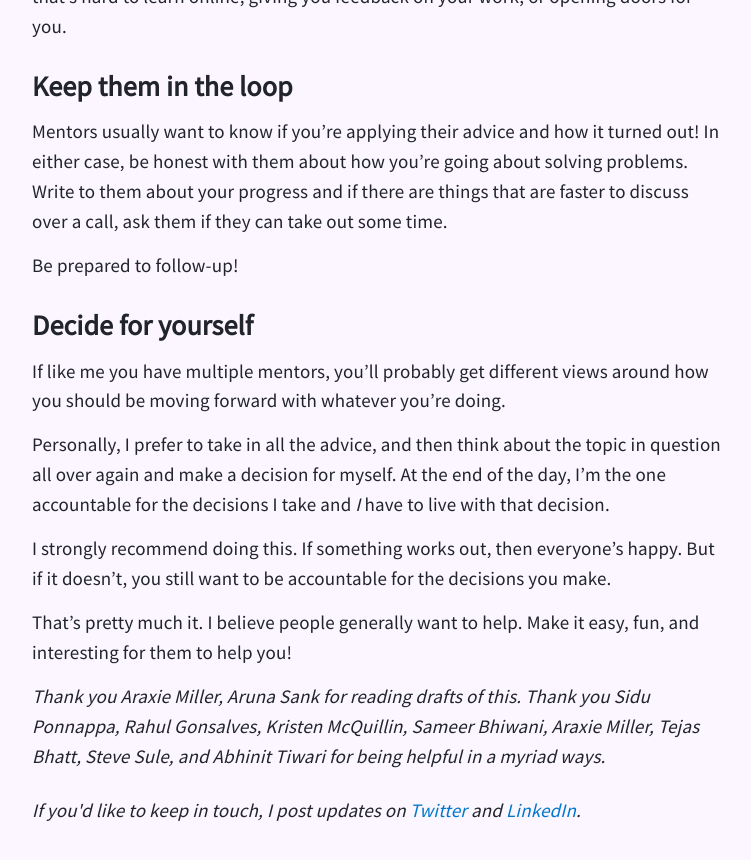
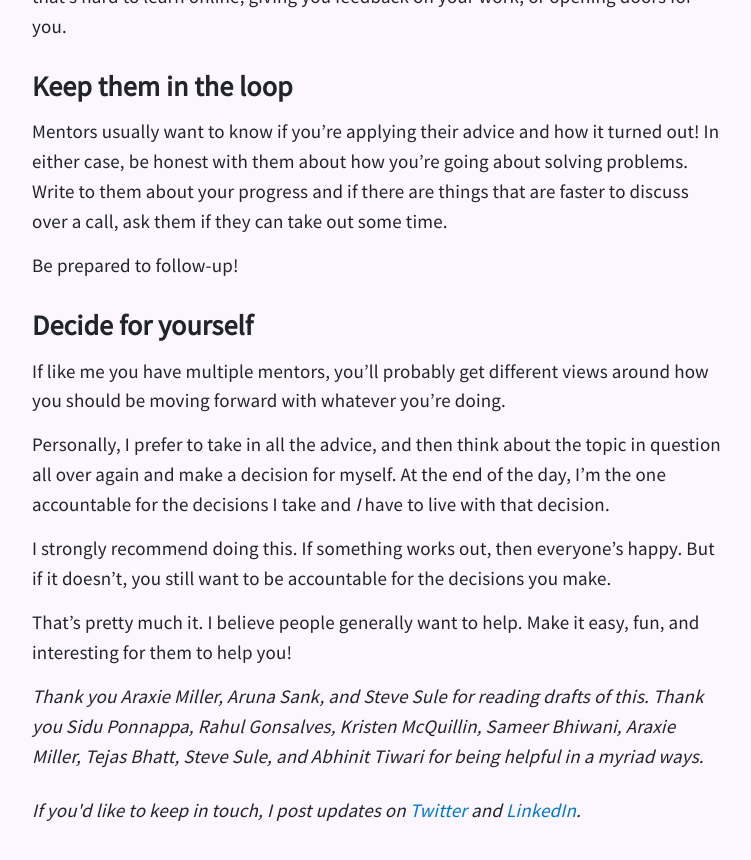
Before and after one commit to shreyas-satish/shreyas-satish.github.com, a Jekyll site: the page built from _posts/2020-12-11-how-to-find-a-mentor.md, in a window 1280 px wide and 900 px high, scrolled down 3121 px. Shown: the top 860 px of the window, without its empty margins (263-1014 px from the left). Built offline with Jekyll 4.4.1, drawn with Linux system fonts in a browser that asks for light colours; some of the changed text lies outside the part shown.

Commit message:
updated content

```diff
--- a/_posts/2020-12-11-how-to-find-a-mentor.md
+++ b/_posts/2020-12-11-how-to-find-a-mentor.md
@@ -105,4 +105,4 @@ I strongly recommend doing this. If something works out, then everyone's happy.
 
 That's pretty much it. I believe people generally want to help. Make it easy, fun, and interesting for them to help you!
 
-*Thank you Araxie Miller, Aruna Sank for reading drafts of this. Thank you Sidu Ponnappa, Rahul Gonsalves, Kristen McQuillin, Sameer Bhiwani, Araxie Miller, Tejas Bhatt, Steve Sule, and Abhinit Tiwari for being helpful in a myriad ways.*
+*Thank you Araxie Miller, Aruna Sank, and Steve Sule for reading drafts of this. Thank you Sidu Ponnappa, Rahul Gonsalves, Kristen McQuillin, Sameer Bhiwani, Araxie Miller, Tejas Bhatt, Steve Sule, and Abhinit Tiwari for being helpful in a myriad ways.*
```
Also changed, not shown: other parts of _posts/2020-12-11-how-to-find-a-mentor.md (+1 -1 lines).
